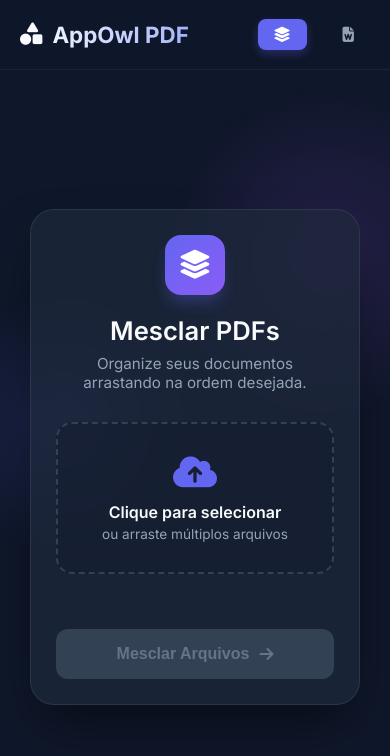
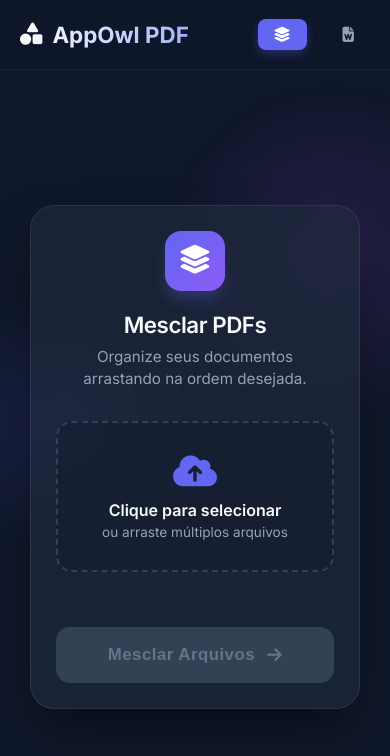
Before and after one commit to prPedr/JuntarPdfs, a website built with Vite: page index.html in a window 390 px wide. Built offline with nearby package versions, Linux system fonts and the light colour scheme; a script that the page names is missing.

Commit message:
Padronicao da estilizacao dos botoes

```diff
--- a/style.css
+++ b/style.css
@@ -6,13 +6,19 @@
     --bg-dark: #0f172a;
     /* Slate 900 */
     --card-bg: rgba(30, 41, 59, 0.75);
+    /* Slate 800 (Glass) */
     --nav-bg: rgba(15, 23, 42, 0.85);
-    /* Fundo da Navbar */
+    /* Navbar Glass */
     --text-main: #f8fafc;
+    /* Slate 50 */
     --text-muted: #94a3b8;
+    /* Slate 400 */
     --border-color: #334155;
+    /* Slate 700 */
     --danger-color: #ef4444;
+    /* Red 500 */
     --success-color: #10b981;
+    /* Emerald 500 */
 }
 
 /* --- Reset e Base --- */
@@ -24,10 +30,10 @@ body {
     min-height: 100vh;
     display: flex;
     flex-direction: column;
-    /* Importante para a navbar ficar no topo */
+    /* Necessário para Navbar no topo e conteúdo abaixo */
 }
 
-/* Fundo Animado */
+/* Fundo Animado (Mesh Gradient) */
 .background-mesh {
     position: fixed;
     top: 0;
@@ -38,14 +44,16 @@ body {
         radial-gradient(circle at 15% 50%, rgba(99, 102, 241, 0.15), transparent 25%),
         radial-gradient(circle at 85% 30%, rgba(168, 85, 247, 0.15), transparent 25%);
     z-index: -1;
+    pointer-events: none;
 }
 
-/* --- NAVBAR (NOVO) --- */
+/* --- NAVBAR --- */
 .navbar {
     width: 100%;
     height: 70px;
     background: var(--nav-bg);
     backdrop-filter: blur(10px);
+    -webkit-backdrop-filter: blur(10px);
     border-bottom: 1px solid rgba(255, 255, 255, 0.05);
     display: flex;
     align-items: center;
@@ -97,7 +105,7 @@ body {
     box-shadow: 0 4px 10px rgba(99, 102, 241, 0.3);
 }
 
-/* --- Layout Centralizado --- */
+/* --- Layout Principal --- */
 main {
     flex: 1;
     display: flex;
@@ -110,12 +118,14 @@ main {
 .container {
     background: var(--card-bg);
     backdrop-filter: blur(12px);
+    -webkit-backdrop-filter: blur(12px);
     padding: 40px;
     border-radius: 24px;
     border: 1px solid rgba(255, 255, 255, 0.08);
     box-shadow: 0 25px 50px -12px rgba(0, 0, 0, 0.5);
     width: 100%;
     max-width: 500px;
+    box-sizing: border-box;
     animation: fadeIn 0.6s ease-out;
 }
 
@@ -143,15 +153,17 @@ h2 {
     margin: 0;
     font-weight: 600;
     font-size: 1.6rem;
+    letter-spacing: -0.5px;
 }
 
 p {
     color: var(--text-muted);
     font-size: 0.95rem;
     margin-top: 8px;
+    line-height: 1.5;
 }
 
-/* --- Upload Area --- */
+/* --- Área de Upload --- */
 .input-hidden {
     display: none;
 }
@@ -178,6 +190,7 @@ p {
     flex-direction: column;
     align-items: center;
     cursor: pointer;
+    width: 100%;
 }
 
 .upload-icon {
@@ -205,8 +218,10 @@ p {
     display: flex;
     flex-direction: column;
     gap: 10px;
+    padding-right: 5px;
 }
 
+/* Scrollbar Customizada */
 .file-list::-webkit-scrollbar {
     width: 5px;
 }
@@ -216,6 +231,7 @@ p {
     border-radius: 3px;
 }
 
+/* Item de Arquivo */
 .file-item {
     background: rgba(51, 65, 85, 0.4);
     padding: 12px 16px;
@@ -224,11 +240,13 @@ p {
     align-items: center;
     justify-content: space-between;
     border: 1px solid rgba(255, 255, 255, 0.05);
-    /* Lógica de Drag */
-    cursor: grab;
+
+    /* Propriedades para Drag & Drop */
     transition: transform 0.2s, background-color 0.2s;
+    user-select: none;
 }
 
+/* Estados Visuais do Drag & Drop */
 .file-item:active {
     cursor: grabbing;
 }
@@ -267,64 +285,33 @@ p {
     padding: 6px;
     border-radius: 6px;
     margin-left: 8px;
+    transition: color 0.2s;
 }
 
 .delete-btn:hover {
     color: var(--danger-color);
 }
 
-/* --- Botão Principal --- */
+/* --- BOTÕES DE AÇÃO (Estilo Unificado) --- */
 .actions {
     margin-top: 30px;
 }
 
-#btnJuntar {
-    width: 100%;
-    padding: 16px;
-    border: none;
-    border-radius: 12px;
-    background: linear-gradient(135deg, var(--primary-color), var(--primary-hover));
-    color: white;
-    font-size: 1rem;
-    font-weight: 600;
-    cursor: pointer;
-    display: flex;
-    align-items: center;
-    justify-content: center;
-    gap: 10px;
-    transition: all 0.3s ease;
-    box-shadow: 0 4px 6px -1px rgba(99, 102, 241, 0.25);
-}
-
-#btnJuntar:not(:disabled):hover {
-    transform: translateY(-2px);
-    box-shadow: 0 10px 15px -3px rgba(99, 102, 241, 0.4);
-}
-
-#btnJuntar:disabled {
-    background: #334155;
-    color: #64748b;
-    cursor: not-allowed;
-    box-shadow: none;
-}
-
-/* --- Estilo Exclusivo do Botão Converter --- */
-
+#btnJuntar,
 #btnConverter {
     width: 100%;
-    padding: 18px; /* Um pouco mais alto que o padrão */
+    padding: 18px;
     border: none;
     border-radius: 14px;
 
-    /* Gradiente "Mágico" (Indigo para Roxo/Violeta) */
-    background: linear-gradient(135deg, var(--primary-color) 0%, #9333ea 100%);
-    background-size: 200% auto; /* Permite animar o gradiente */
+    /* Gradiente Padrão da Marca (Indigo) */
+    background: linear-gradient(135deg, var(--primary-color) 0%, var(--primary-hover) 100%);
+    background-size: 200% auto;
 
     color: white;
     font-size: 1.05rem;
     font-weight: 700;
-    text-transform: uppercase; /* Letras maiúsculas para dar peso */
-    letter-spacing: 0.8px;     /* Espaçamento entre letras */
+    letter-spacing: 0.5px;
 
     cursor: pointer;
     display: flex;
@@ -332,65 +319,53 @@ p {
     justify-content: center;
     gap: 12px;
 
-    /* Sombra colorida (Glow) */
-    box-shadow: 0 4px 15px rgba(147, 51, 234, 0.4);
+    /* Sombra suave inicial (Glow Indigo) */
+    box-shadow: 0 4px 6px rgba(99, 102, 241, 0.25);
 
-    transition: all 0.4s cubic-bezier(0.25, 0.8, 0.25, 1);
+    transition: all 0.3s cubic-bezier(0.25, 0.8, 0.25, 1);
     position: relative;
     overflow: hidden;
 }
 
-/* Efeito Hover (Mouse em cima) */
+/* Estados de Hover e Active para ambos */
+#btnJuntar:not(:disabled):hover,
 #btnConverter:not(:disabled):hover {
-    background-position: right center; /* Move o gradiente */
-    transform: translateY(-3px) scale(1.01); /* Sobe e aumenta levemente */
-    box-shadow: 0 10px 25px rgba(147, 51, 234, 0.6); /* Aumenta o brilho */
+    background-position: right center;
+    transform: translateY(-3px);
+    box-shadow: 0 10px 25px rgba(99, 102, 241, 0.5);
     filter: brightness(1.1);
 }
 
-/* Efeito de Clique */
+#btnJuntar:not(:disabled):active,
 #btnConverter:not(:disabled):active {
-    transform: translateY(1px) scale(0.98);
-    box-shadow: 0 2px 10px rgba(147, 51, 234, 0.4);
+    transform: translateY(1px);
+    box-shadow: 0 2px 10px rgba(99, 102, 241, 0.3);
 }
 
-/* Animação do Ícone (Varinha) */
-#btnConverter i {
-    transition: transform 0.3s ease;
+/* Animação do Ícone (Wiggle) */
+#btnJuntar:not(:disabled):hover i,
+#btnConverter:not(:disabled):hover i {
+    animation: iconWiggle 0.6s ease-in-out infinite alternate;
 }
 
-#btnConverter:not(:disabled):hover i {
-    animation: magicWiggle 0.5s ease-in-out infinite alternate;
-}
-
-@keyframes magicWiggle {
-    0% { transform: rotate(0deg) scale(1); }
-    100% { transform: rotate(15deg) scale(1.2); }
-}
-
-/* Estado Desabilitado (Cinza) */
+/* Estado Desabilitado */
+#btnJuntar:disabled,
 #btnConverter:disabled {
-    background: #334155; /* Slate 700 */
-    color: #64748b;      /* Slate 500 */
+    background: #334155;
+    color: #64748b;
     cursor: not-allowed;
     box-shadow: none;
     transform: none;
 }
 
-/* --- Responsivo --- */
-@media (max-width: 600px) {
-    .navbar {
-        padding: 0 20px;
+/* --- Keyframes --- */
+@keyframes iconWiggle {
+    0% {
+        transform: rotate(0deg) scale(1);
     }
 
-    .nav-item span {
-        display: none;
-    }
-
-    /* Esconde texto no mobile, mostra só ícone */
-    .container {
-        padding: 25px;
-        margin: 10px;
+    100% {
+        transform: rotate(15deg) scale(1.2);
     }
 }
 
@@ -405,3 +380,24 @@ p {
         transform: translateY(0);
     }
 }
+
+/* --- Responsivo --- */
+@media (max-width: 600px) {
+    .navbar {
+        padding: 0 20px;
+    }
+
+    .nav-item span {
+        display: none;
+    }
+
+    /* Mobile: Mostra só ícones na nav */
+    .container {
+        padding: 25px;
+        margin: 10px;
+    }
+
+    h2 {
+        font-size: 1.4rem;
+    }
+}
```
